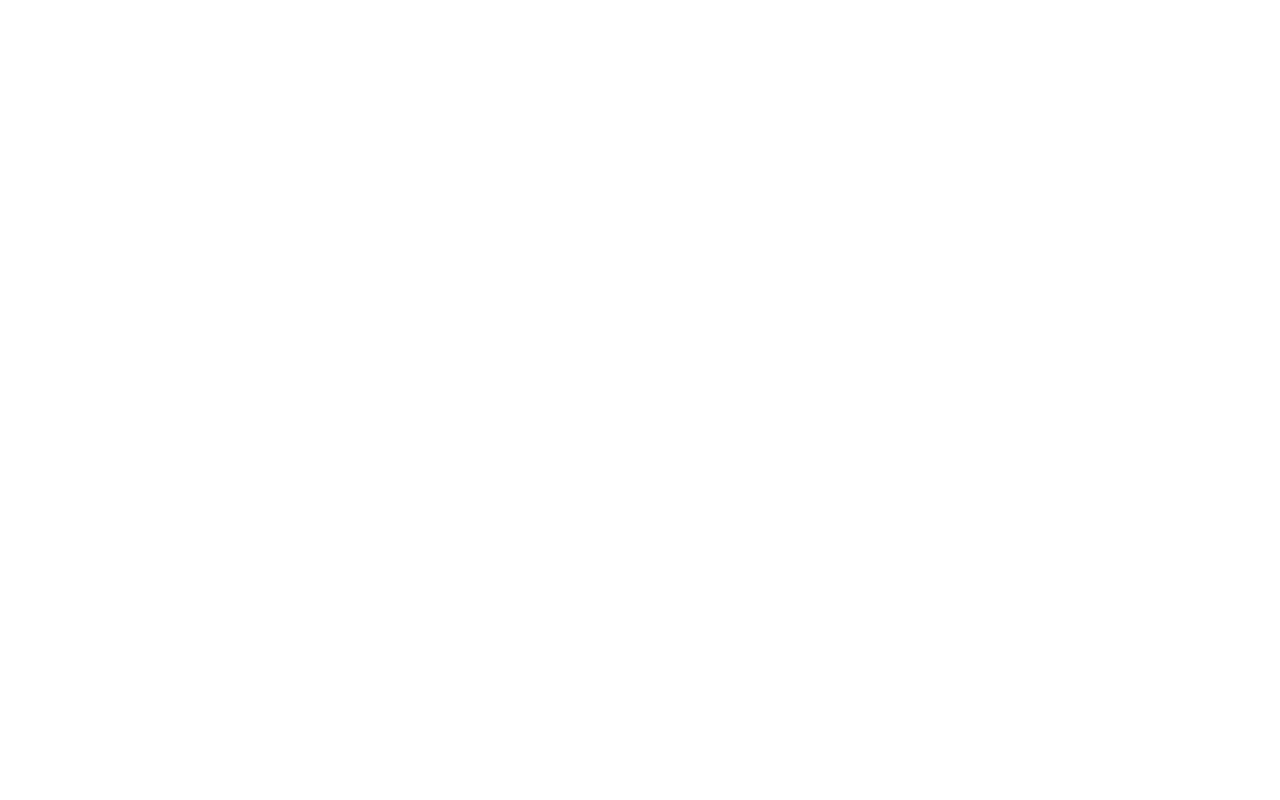
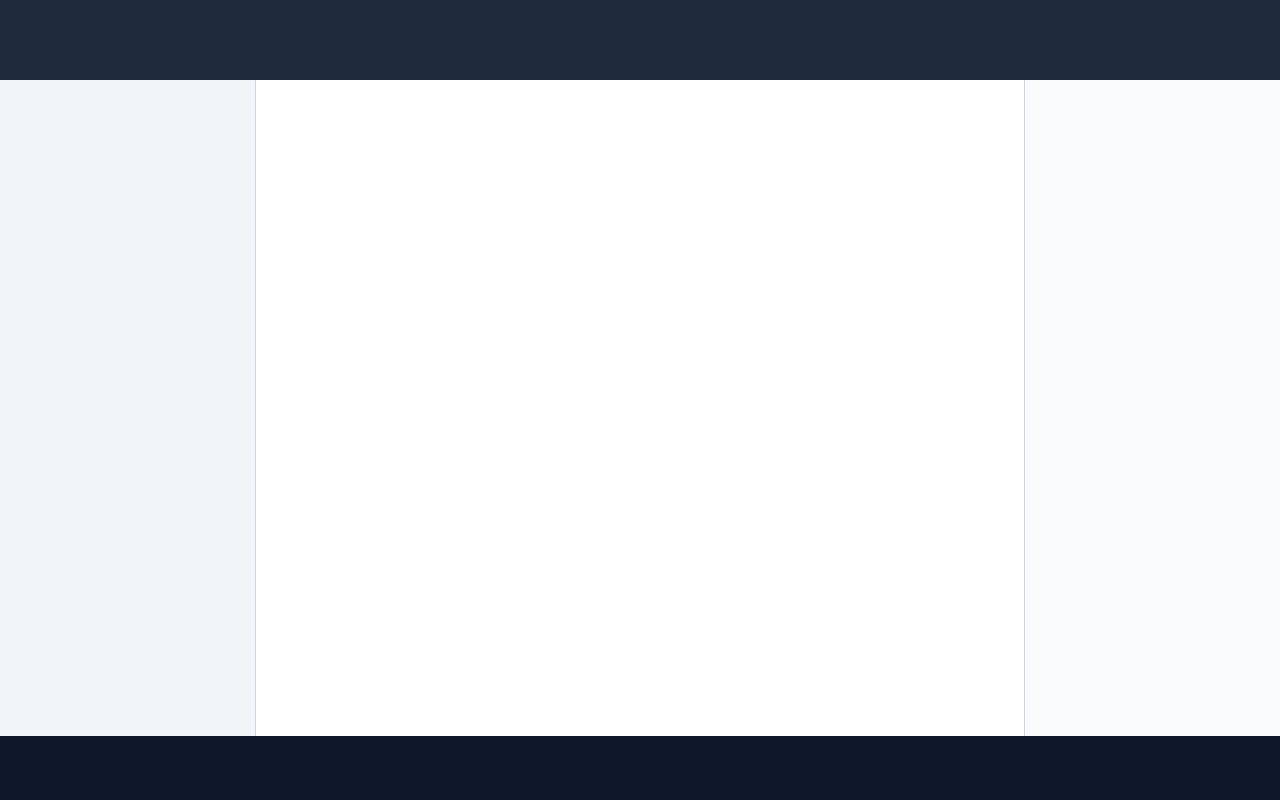
Before and after one commit to mhdfathanalaziz-arch/repositori-fathan, a plain HTML site: page index.html in a window 1280 px wide. Drawn offline with nearby package versions, Linux system fonts and the light colour scheme.

Commit message:
Revamp index.html structure and add Tailwind CSS
Restrukturasi Index.HTML, TIDAK BOLEH DIGANGGU GUGAT, terkecuali pihak yang berwenang, dalam konteks ini, ialah Ketua Kelompok.

Terdapat 5 Bagian :
1. Header (Mudah)
2. Navigation (Moderat)
3. Content (Moderat)
4. Sidebar (Moderat)
5. Footer (Mudah)

Catatan : Bagian 2-4, digabungkan dalam wrapper, seperti yang terlihat dalam file index.html yang ada.

```diff
--- a/index.html
+++ b/index.html
@@ -1,7 +1,33 @@
-<html>
-  <head>
-    <body>
+<!DOCTYPE html>
+<html lang="id">
+<head>
+    <meta charset="UTF-8">
+    <meta name="viewport" content="width=device-width, initial-scale=1.0">
+    <title>Tech4 Solutions</title>
+    <script src="https://cdn.tailwindcss.com"></script>
+</head>
+<body class="grid grid-rows-[auto_1fr_auto] min-h-screen m-0 p-0 font-sans">
 
-    </body>
-  </head>
+    <header id="main-header" class="grid grid-cols-1 items-center bg-slate-800 text-white p-4 h-20">
+        </header>
+
+    <div id="main-wrapper" class="grid grid-cols-5">
+
+        <nav id="main-navigation" class="col-span-1 grid grid-cols-1 content-start bg-slate-100 p-4 border-r border-slate-300">
+            </nav>
+
+        <main id="main-content" class="col-span-3 grid grid-cols-1 content-start bg-white p-6">
+            <article class="grid grid-cols-1 gap-4">
+                </article>
+        </main>
+
+        <aside id="right-sidebar" class="col-span-1 grid grid-cols-1 content-start bg-slate-50 p-4 border-l border-slate-300">
+            </aside>
+
+    </div>
+
+    <footer id="main-footer" class="grid grid-cols-1 items-center bg-slate-900 text-white p-4 text-center h-16">
+        </footer>
+
+</body>
 </html>
```
